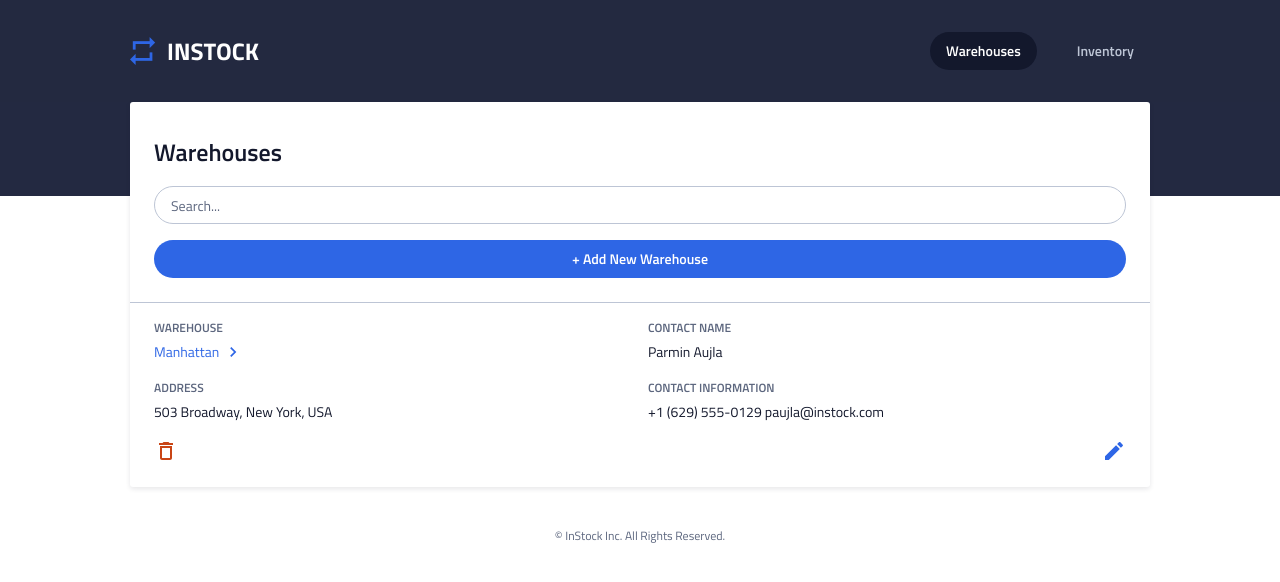
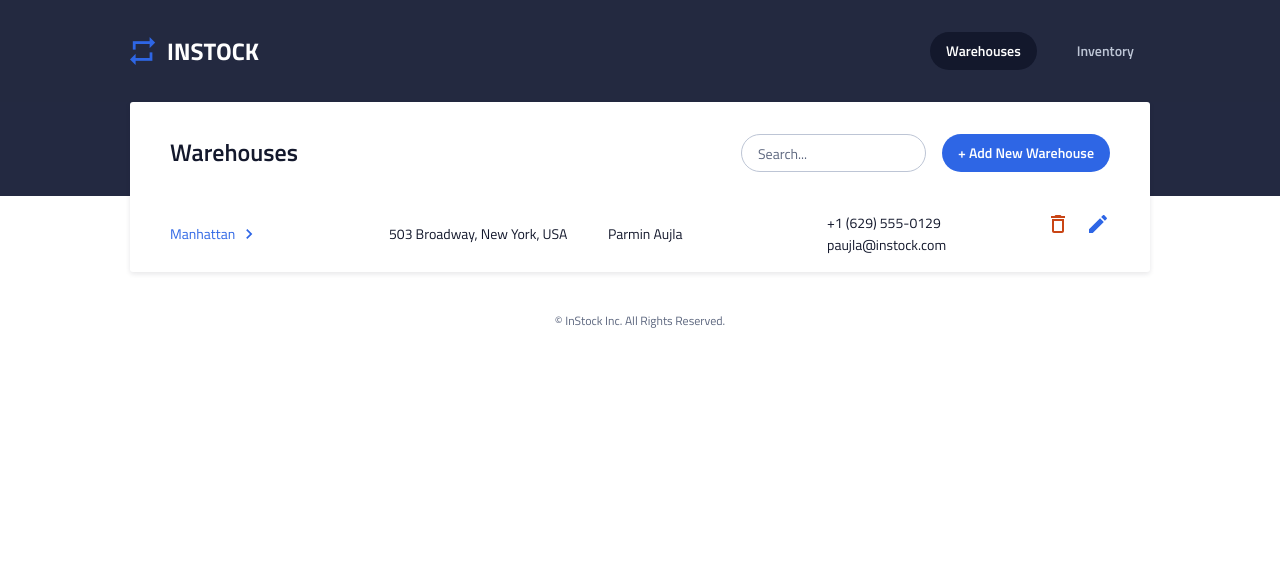
Before and after one commit to humairatasnim/instock-mont-blanc, a React (Vite) app: page / in a window 1280 px wide. Shown: the top 582 px of the page. Built offline with nearby package versions, Linux system fonts and the light colour scheme.

Commit message:
add tablet and desktop styles for Warehouses listings

```diff
--- a/src/pages/Warehouses/Warehouses.jsx
+++ b/src/pages/Warehouses/Warehouses.jsx
@@ -8,7 +8,6 @@ function Warehouses() {
   return (
     <main className="container">
       <section className="panel">
-
         <div className="panel__header">
           <h1 className="panel__title">Warehouses</h1>
           <input
@@ -24,14 +23,11 @@ function Warehouses() {
         </div>
 
         <div className="panel__body">
-
           <div className="table__row">
-
-            <div className="table__info">
             <div className="table__column">
               <div className="table__content-group">
-                  <h2 className="table-header">Warehouse</h2>
-                  <NavLink to="" className="link table-body">
+                <h2 className="table__header">Warehouse</h2>
+                <NavLink to="" className="link table__body">
                   <span className="link__text">Manhattan</span>
                   <img
                     src={chevronIcon}
@@ -41,37 +37,32 @@ function Warehouses() {
                 </NavLink>
               </div>
               <div className="table__content-group">
-                  <h2 className="table-header">Address</h2>
-                  <div className="table-body">503 Broadway, New York, USA</div>
+                <h2 className="table__header">Address</h2>
+                <div className="table__body">503 Broadway, New York, USA</div>
               </div>
             </div>
             <div className="table__column">
               <div className="table__content-group">
-                  <h2 className="table-header">Contact Name</h2>
-                  <div className="table-body">Parmin Aujla</div>
+                <h2 className="table__header">Contact Name</h2>
+                <div className="table__body">Parmin Aujla</div>
               </div>
               <div className="table__content-group">
-                  <h2 className="table-header">Contact Information</h2>
-                  <div className="table-body">
-                    +1 (629) 555-0129 paujla@instock.com
+                <h2 className="table__header">Contact Information</h2>
+                <div className="table__body">
+                  +1 (629) 555-0129<br/>paujla@instock.com
                 </div>
               </div>
             </div>
-            </div>
-
             <div className="table__actions">
-              <button className="table__actions--delete-btn">
+                <button className="table__delete-btn">
                   <img src={deleteIcon} className="icon" />
                 </button>
-              <button className="table__actions--edit-btn">
+                <button className="table__edit-btn">
                   <img src={editIcon} className="icon" />
                 </button>
             </div>
-
           </div>
-
         </div>
-
       </section>
     </main>
   );
--- a/src/pages/Warehouses/Warehouses.scss
+++ b/src/pages/Warehouses/Warehouses.scss
@@ -13,55 +13,102 @@
     gap: 1rem;
     padding: 2rem 1.5rem 1.5rem;
     border-bottom: 1px solid $cloud;
+
+    @include tablet {
+      padding-left: 2rem;
+      padding-right: 2rem;
+      flex-direction: row;
+      border: 0;
+    }
+
+    @include desktop {
+      padding: 2rem 2.5rem 1.5rem;
+    }
+  }
+
+  &__title {
+    @include tablet {
+      flex: 1;
+    }
   }
 }
 
 .table {
   &__row {
+    display: flex;
+    flex-wrap: wrap;
+    gap: 1rem;
+    padding: 1rem 1.5rem 1.5rem;
     border-bottom: 1px solid $cloud;
 
     &:last-child {
       border: 0;
     }
-  }
 
-  &__info {
-    padding: 1rem 1.5rem;
-    display: flex;
-    gap: 1rem;
+    @include tablet {
+      padding: 1rem 2rem;
+      gap: 2.5rem;
+    }
+
+    @include desktop {
+      padding: 1rem 2.5rem;
+    }
   }
 
   &__column {
-    flex: 1;
+    flex: 1 1 46%;
     display: flex;
     flex-direction: column;
     gap: 1rem;
+
+    @include tablet {
+      flex: 1 1 30%;
+      flex-direction: row;
+      gap: 2.5rem;
+    }
+  }
+
+  &__actions {
+    flex: 1 1 100%;
+    display: flex;
+    flex-direction: row;
+    justify-content: space-between;
+
+    @include tablet {
+      flex: 0 0 auto;
+      gap: 1rem;
+    }
   }
 
   &__content-group {
     display: flex;
     flex-direction: column;
+    justify-content: center;
     gap: 0.25rem;
+
+    @include tablet {
+      flex: 1;
+    }
   }
 
-  &-header {
+  &__header {
+    @extend .table-header;
     color: $slate;
+
+    @include tablet {
+      display: none;
+    }
   }
 
-  &-body {
+  &__body {
     @extend .body-medium;
   }
 
-  &__actions {
-    padding: 0rem 1.5rem 1.5rem;
-    display: flex;
-    justify-content: space-between;
-
-    &--delete-btn,
-    &--edit-btn {
-      border: 0;
-      background: none;
-      height: 1.5rem;
-    }
+  &__delete-btn,
+  &__edit-btn {
+    border: none;
+    background: none;
+    height: 1.5rem;
+    cursor: pointer;
   }
 }
```
Lines whose indentation alone changed are shown as unchanged.
